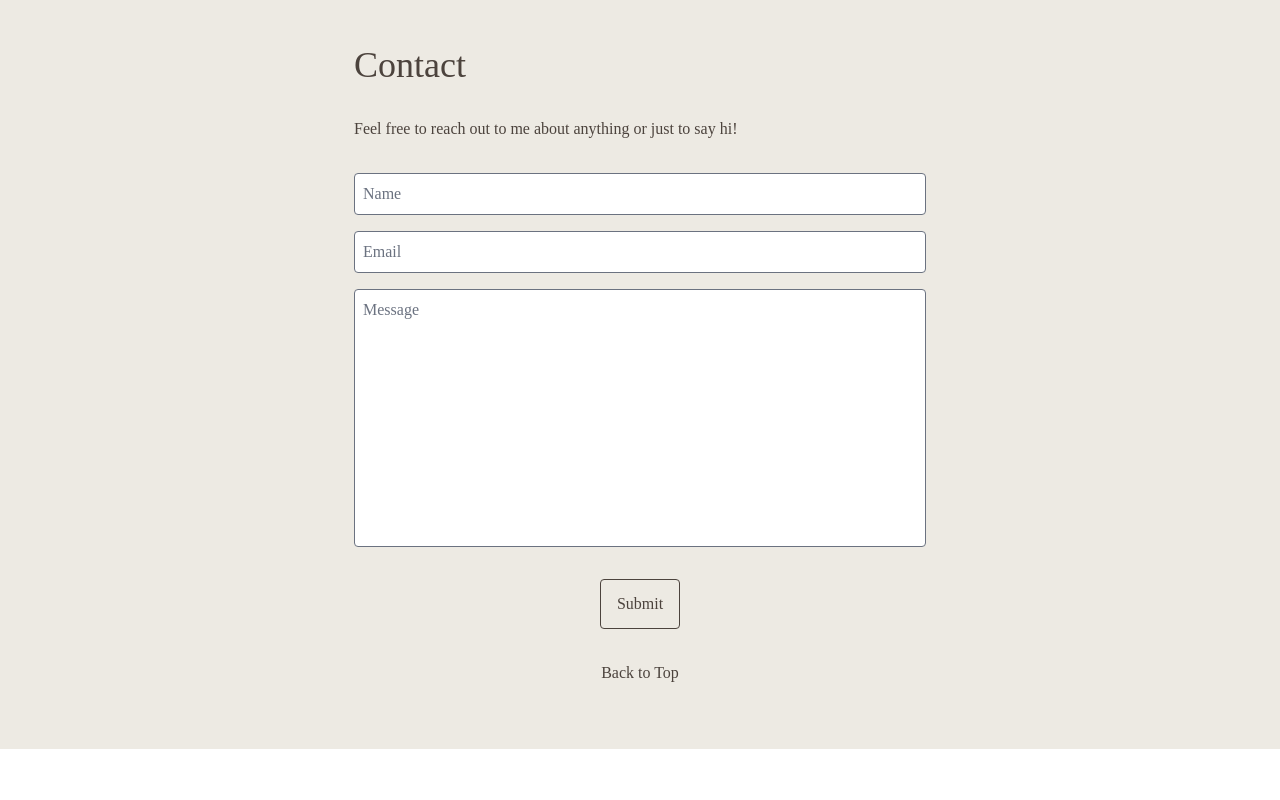
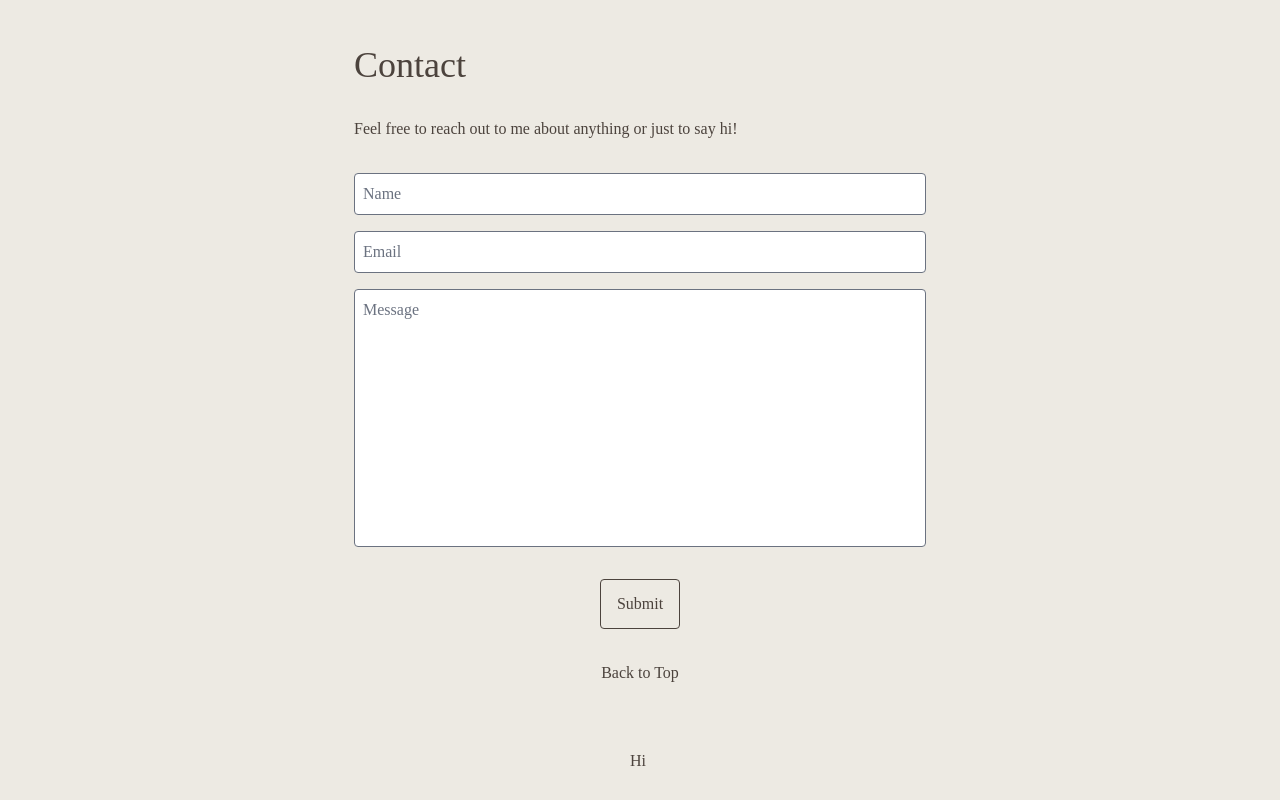
Before and after one commit to mgreen1092/react-portfolio-2023, a React (Create React App) app: page / in a window 1280 px wide. Shown: the part 5319-6119 px from the top of the page. Before the commit the page ends 6068 px from the top, so only its background shows below. Built offline with nearby package versions, Linux system fonts and the light colour scheme.

Commit message:
footer component added to app.js but won't appear

```diff
--- a/src/App.js
+++ b/src/App.js
@@ -5,6 +5,7 @@ import About from './components/About/About';
 import Skills from './components/Skills/Skills';
 import Work from './components/Work/Work';
 import Contact from './components/Contact/Contact';
+import Footer from './components/Footer/Footer'
 import './App.css';
 
 function App() {
@@ -16,6 +17,7 @@ function App() {
       <Skills />
       <Work />
       <Contact />
+      <Footer />
     </div>
   );
 }
--- a/src/components/Footer/Footer.jsx
+++ b/src/components/Footer/Footer.jsx
@@ -2,6 +2,8 @@ import React from "react";
 
 const Footer = () => {
     return (
+        <div>
+            <h1>Hi</h1>
             <button
                 id="theme-toggle"
                 type="button"
@@ -32,6 +34,7 @@ const Footer = () => {
                         ></path>
                 </svg>
             </button>
+        </div>
     )
 }
 
```
Lines whose indentation alone changed are shown as unchanged.
